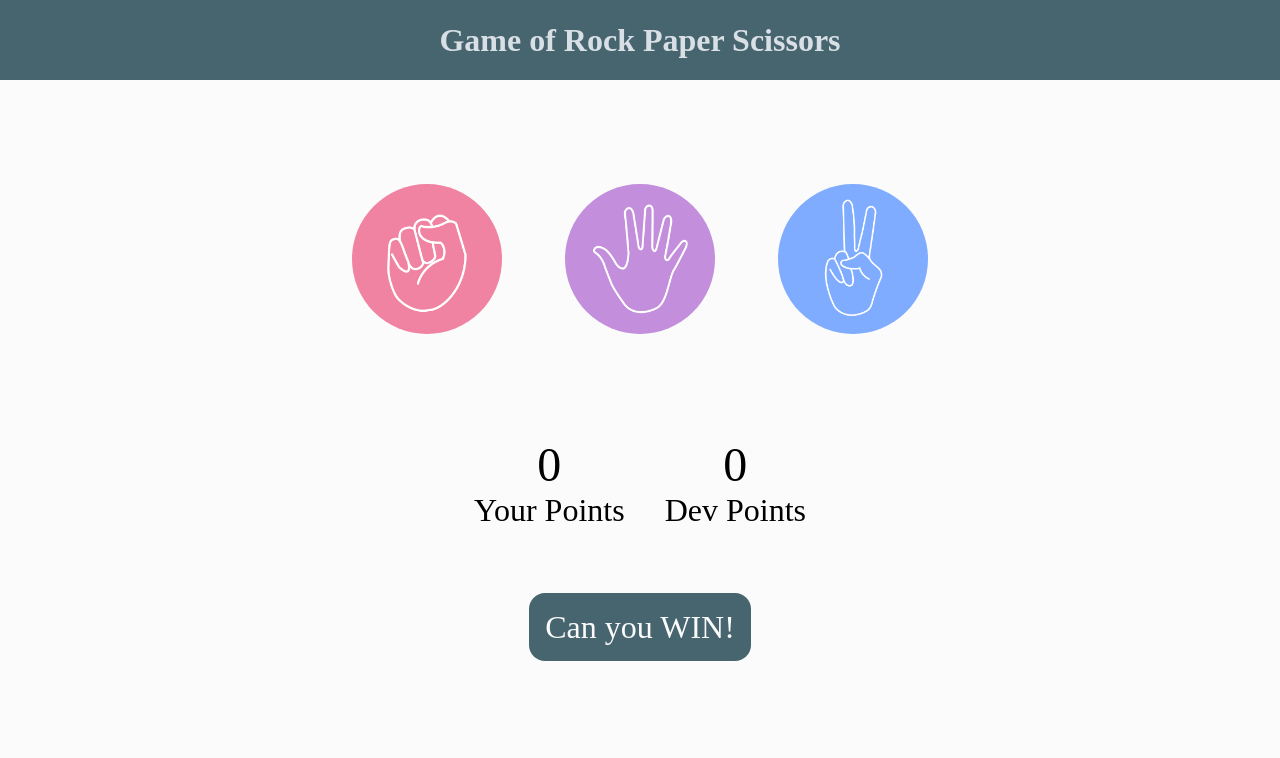
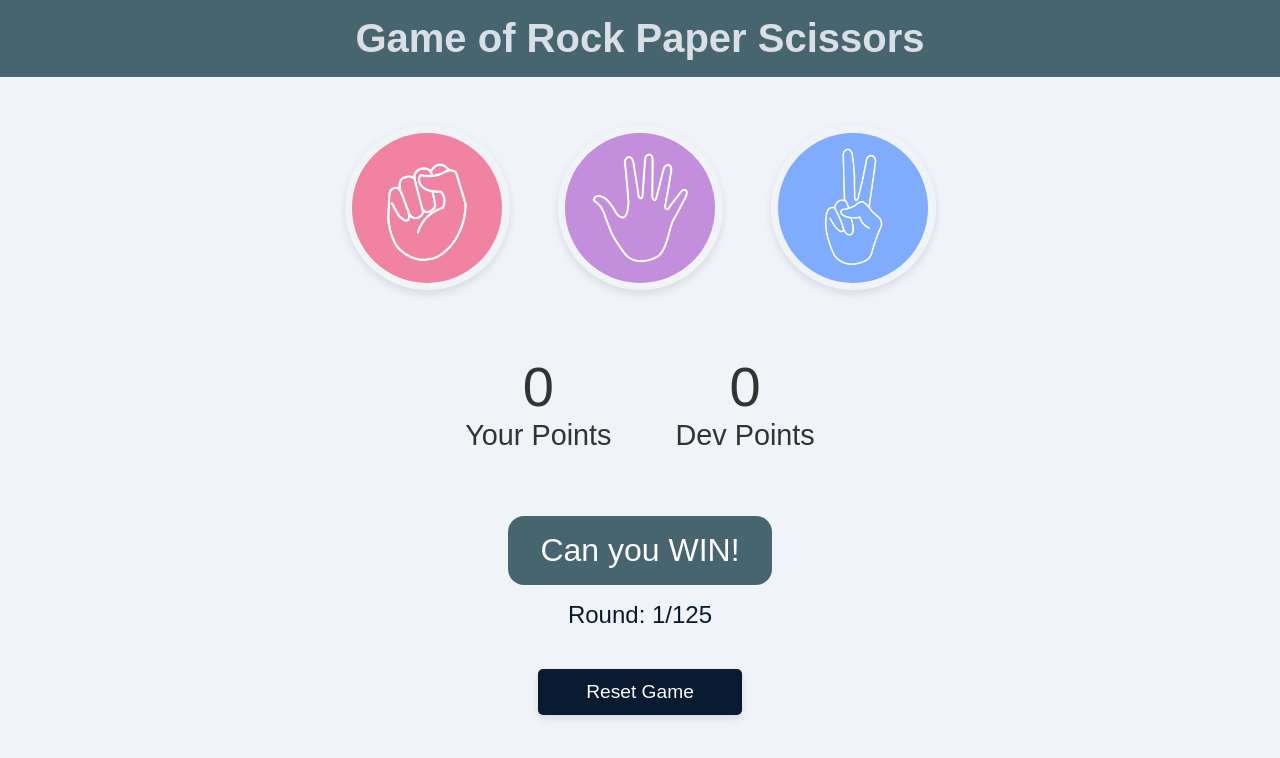
Before and after one commit to tanvir70/JavaScript, a plain HTML site: page RockPaperScissors/index.html in a window 1280 px wide. Drawn offline with Linux system fonts and the light colour scheme.

Commit message:
Added reset button & changes in style css

```diff
--- a/RockPaperScissors/app.js
+++ b/RockPaperScissors/app.js
@@ -1,63 +1,95 @@
 let userScore = 0;
 let devScore = 0;
+let round = 1;
+const maxRounds = 125;
 
 const choices = document.querySelectorAll(".choice");
 const msg = document.querySelector("#msg");
+const roundInfo = document.querySelector("#round-info");
+const resetBtn = document.querySelector("#reset-btn");
 
 const userScoreP = document.querySelector("#user-score");
 const devScoreP = document.querySelector("#dev-score");
 
 choices.forEach((choice) => {
-    choice.addEventListener("click",() =>{
-        const userChoice = choice.getAttribute("id");
-        playGame(userChoice);
+    choice.addEventListener("click", () => {
+        if (round <= maxRounds) {
+            const userChoice = choice.getAttribute("id");
+            playGame(userChoice);
+        } else {
+            msg.innerText = "Game Over. Click Reset to play again.";
+        }
     });
 });
 
-
 const generateDevChoice = () => {
-    const option = ["rock","paper","scissors"];
+    const option = ["rock", "paper", "scissors"];
     const randIdx = Math.floor(Math.random() * 3);
     return option[randIdx];
 };
 
-const draw = (devChoice,userChoice) => {
-    console.log(`No one win! You choose = ${userChoice} Dev choose = ${devChoice}`);
-    msg.innerText = "No one win. Fight again"
+const draw = (devChoice, userChoice) => {
+    console.log(`No one wins! You chose = ${userChoice}, Dev chose = ${devChoice}`);
+    msg.innerText = "It's a draw! Try again!";
     msg.style.backgroundColor = "#081b31";
 }
 
 const playGame = (userChoice) => {
     const devChoice = generateDevChoice();
 
-    if (userChoice === devChoice){
-        draw(devChoice,userChoice);
-    }else {
+    if (userChoice === devChoice) {
+        draw(devChoice, userChoice);
+    } else {
         let userWin = true;
-        if (userChoice === "rock"){
+        if (userChoice === "rock") {
             userWin = devChoice === "paper" ? false : true;
-        }else if (userChoice === "paper"){
+        } else if (userChoice === "paper") {
             userWin = devChoice === "scissors" ? false : true;
-        }else{
+        } else {
             userWin = devChoice === "rock" ? false : true;
+        }
+        gameWinner(userWin, devChoice, userChoice);
+    }
 
-        }
-        gameWinner(userWin,devChoice,userChoice);
+    round++;
+    updateRoundInfo();
+
+    if (round > maxRounds) {
+        msg.innerText = "Game Over. Click Reset to play again.";
     }
 };
 
-const gameWinner = (userWin,devChoice,userChoice) => {
-    if(userWin){
+const gameWinner = (userWin, devChoice, userChoice) => {
+    if (userWin) {
         userScore++;
-        console.log(`USER WIN You choose = ${userChoice} Dev choose = ${devChoice}`);
-        msg.innerText = "You Won. Wanna fight Again ?"
+        console.log(`USER WINS! You chose = ${userChoice}, Dev chose = ${devChoice}`);
+        msg.innerText = "You Won! Want to play again?";
         msg.style.backgroundColor = "green";
-        userScoreP.innerText= userScore;
-    }else {
+        userScoreP.innerText = userScore;
+    } else {
         devScore++;
-        console.log(`DEV WIN You choose = ${userChoice} Dev choose = ${devChoice}`);
-        msg.innerText = "You have lost. Looser! Wanna fight Again ?"
+        console.log(`DEV WINS! You chose = ${userChoice}, Dev chose = ${devChoice}`);
+        msg.innerText = "You lost! Try again!";
         msg.style.backgroundColor = "red";
         devScoreP.innerText = devScore;
     }
-}
+};
+
+const updateRoundInfo = () => {
+    roundInfo.innerText = `Round: ${round}/${maxRounds}`;
+};
+
+const resetGame = () => {
+    userScore = 0;
+    devScore = 0;
+    round = 1;
+    userScoreP.innerText = userScore;
+    devScoreP.innerText = devScore;
+    msg.innerText = "Can you WIN!";
+    msg.style.backgroundColor = "#46656F";
+    updateRoundInfo();
+};
+
+resetBtn.addEventListener("click", resetGame);
+
+updateRoundInfo();
--- a/RockPaperScissors/index.html
+++ b/RockPaperScissors/index.html
@@ -34,8 +34,14 @@
     </div>
 
     <div class="msg-container">
-        <p id="msg"> Can you WIN!</p>
+        <p id="msg">Can you WIN!</p>
+        <p id="round-info">Round: 1/5</p>
     </div>
+
+    <div class="reset-container">
+        <button id="reset-btn">Reset Game</button>
+    </div>
+
     <script src="app.js"></script>
 </body>
 </html>
--- a/RockPaperScissors/style.css
+++ b/RockPaperScissors/style.css
@@ -1,29 +1,51 @@
 * {
     margin: 0;
     padding: 0;
+    box-sizing: border-box;
+    font-family: 'Arial', sans-serif;
+}
+
+body {
+    background-color: #F0F4F8;
+    color: #333;
+    display: flex;
+    flex-direction: column;
+    align-items: center;
+    justify-content: center;
     text-align: center;
-    background-color: #FBFBFB;
 }
 
 h1 {
-    background-color:#46656F;
+    background-color: #46656F;
     color: #D8DFE5;
-    height: 5rem;
-    line-height: 5rem;
+    padding: 1rem;
+    width: 100%;
+    font-size: 2.5rem;
+}
+
+.choices {
+    display: flex;
+    justify-content: center;
+    align-items: center;
+    margin-top: 3rem;
+    gap: 3rem;
 }
 
 .choice {
     height: 165px;
     width: 165px;
     display: flex;
-    border-radius: 50%;
     justify-content: center;
     align-items: center;
+    border-radius: 50%;
+    box-shadow: 0 4px 8px rgba(0, 0, 0, 0.1);
+    transition: background-color 0.3s ease, transform 0.3s ease;
 }
 
 .choice:hover {
     cursor: pointer;
     background-color: #46656F;
+    transform: scale(1.05);
 }
 
 img {
@@ -31,39 +53,65 @@ img {
     width: 150px;
     object-fit: cover;
     border-radius: 50%;
-
-}
-
-.choices {
-    display: flex;
-    justify-content: center;
-    align-items: center;
-    margin-top: 6rem;
-    gap : 3rem;
 }
 
 .score-board {
     display: flex;
     justify-content: center;
     align-items: center;
-    font-size: 2rem;
-    gap: 2.5rem;
-    margin-top: 6rem;
+    font-size: 1.8rem;
+    gap: 4rem;
+    margin-top: 4rem;
+}
+
+.score {
+    display: flex;
+    flex-direction: column;
+    align-items: center;
 }
 
 #user-score, #dev-score {
-    font-size: 3rem;
+    font-size: 3.5rem;
+    color: #333;
 }
 
 .msg-container {
-    margin-top: 5rem;
+    margin-top: 3rem;
 }
 
 #msg {
     background-color: #46656F;
     color: #FBFBFB;
     font-size: 2rem;
-    display: inline;
-    padding: 1rem;
+    display: inline-block;
+    padding: 1rem 2rem;
     border-radius: 1rem;
+    margin-top: 1rem;
 }
+
+#round-info {
+    margin-top: 1rem;
+    font-size: 1.5rem;
+    color: #081b31;
+}
+
+.reset-container {
+    margin-top: 2.5rem;
+}
+
+#reset-btn {
+    padding: 0.75rem 3rem;
+    background-color: #081b31;
+    color: #FBFBFB;
+    border: none;
+    font-size: 1.2rem;
+    cursor: pointer;
+    border-radius: 5px;
+    box-shadow: 0 4px 8px rgba(0, 0, 0, 0.1);
+    transition: background-color 0.3s ease, transform 0.3s ease;
+}
+
+#reset-btn:hover {
+    background-color: #46656F;
+    transform: scale(1.05);
+}
```
